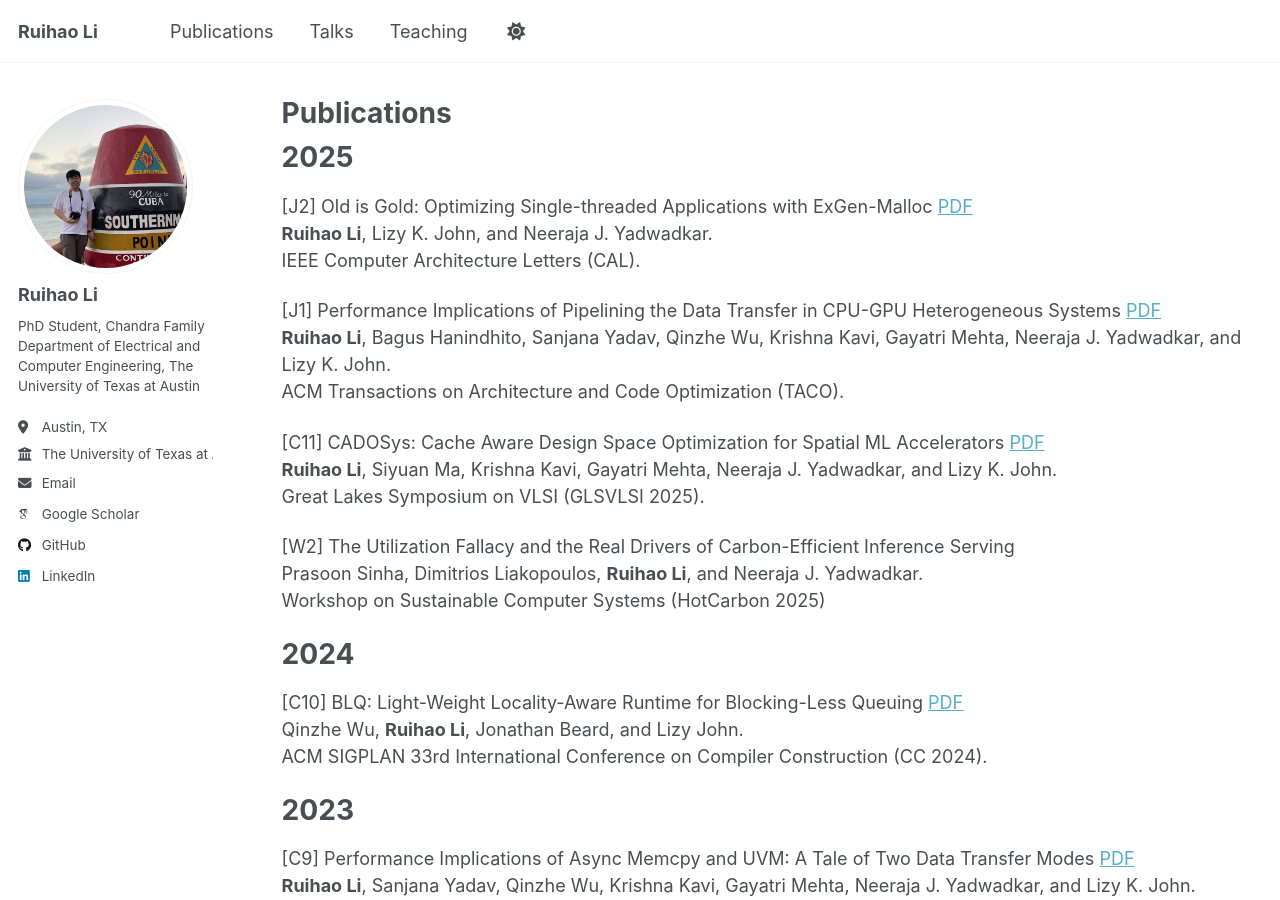
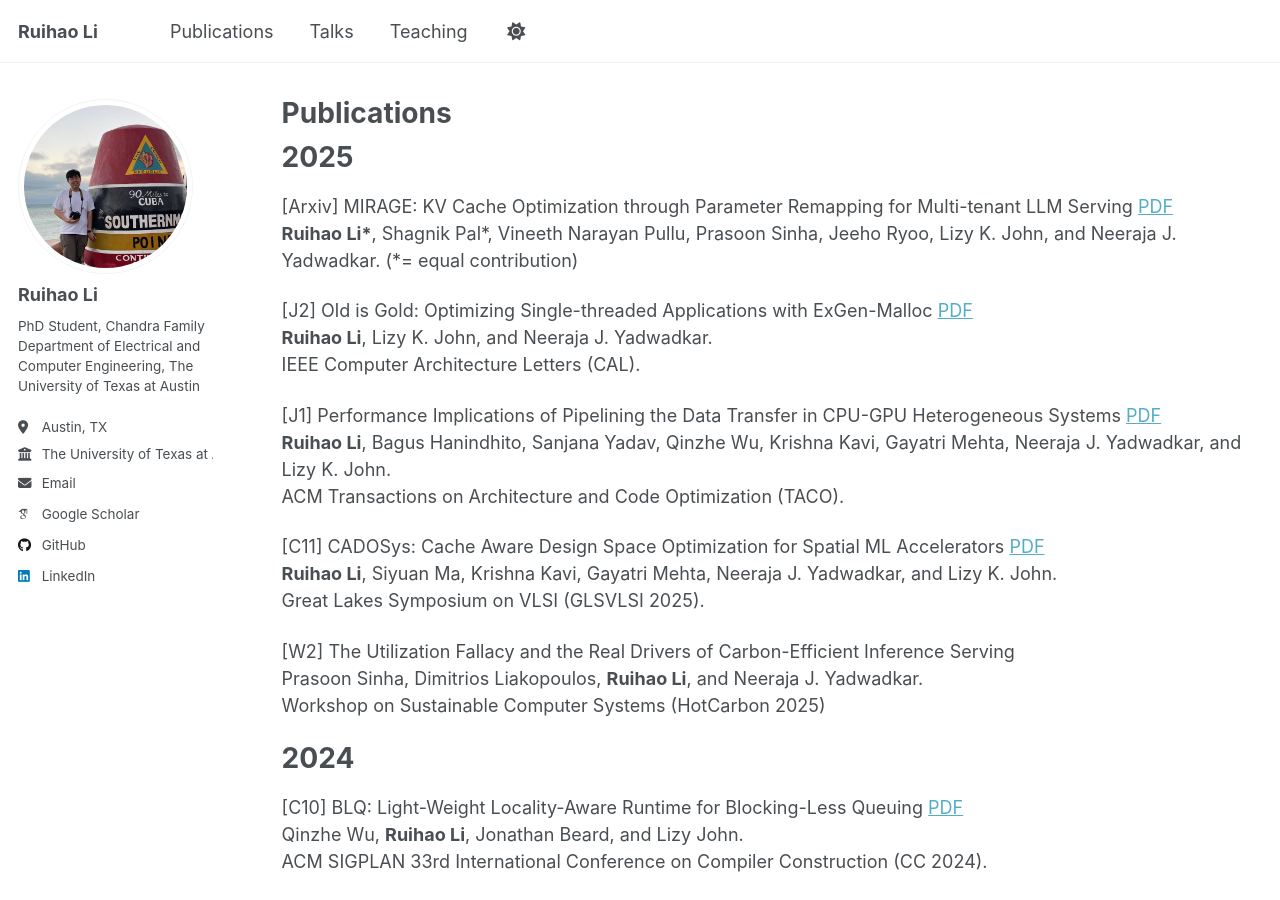
Before and after one commit to lrh12580/lrh12580.github.io, a Jekyll site: the page built from _publications/publications.md, in a window 1280 px wide and 900 px high. Built offline with Jekyll 4.4.1, drawn with Linux system fonts in a browser that asks for light colours; some web fonts are replaced.

Commit message:
add_mirage

```diff
--- a/_publications/publications.md
+++ b/_publications/publications.md
@@ -7,6 +7,9 @@ author_profile: true
 
 2025
 ======
+[Arxiv] MIRAGE: KV Cache Optimization through Parameter Remapping for Multi-tenant LLM Serving [PDF](https://arxiv.org/pdf/2507.11507) <br>
+**Ruihao Li\***, Shagnik Pal\*, Vineeth Narayan Pullu, Prasoon Sinha, Jeeho Ryoo, Lizy K. John, and Neeraja J. Yadwadkar. (*= equal contribution) <br>
+
 [J2] Old is Gold: Optimizing Single-threaded Applications with ExGen-Malloc  [PDF](./Li_CAL_2025.pdf) <br>
 **Ruihao Li**, Lizy K. John, and Neeraja J. Yadwadkar. <br>
 IEEE Computer Architecture Letters (CAL).
```
